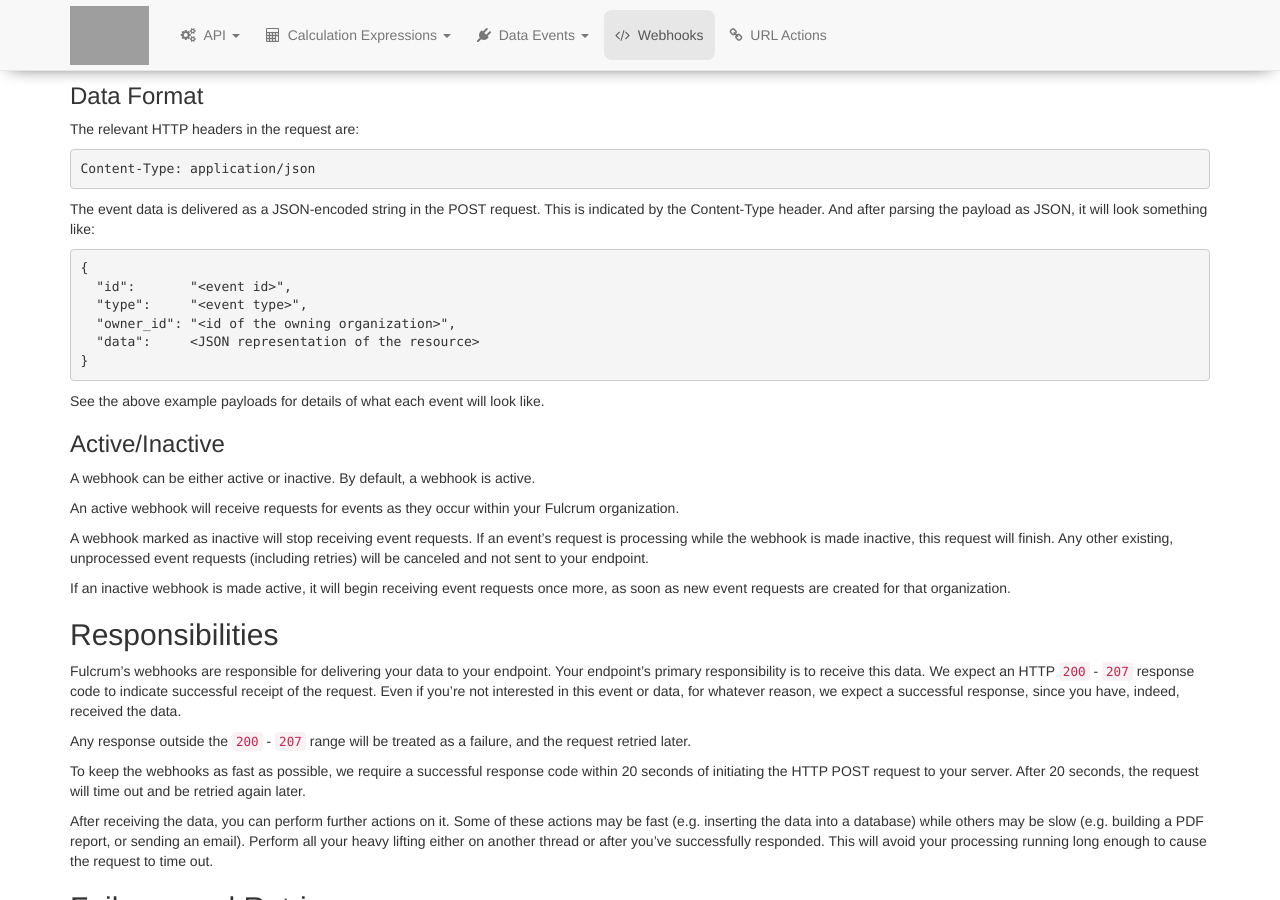
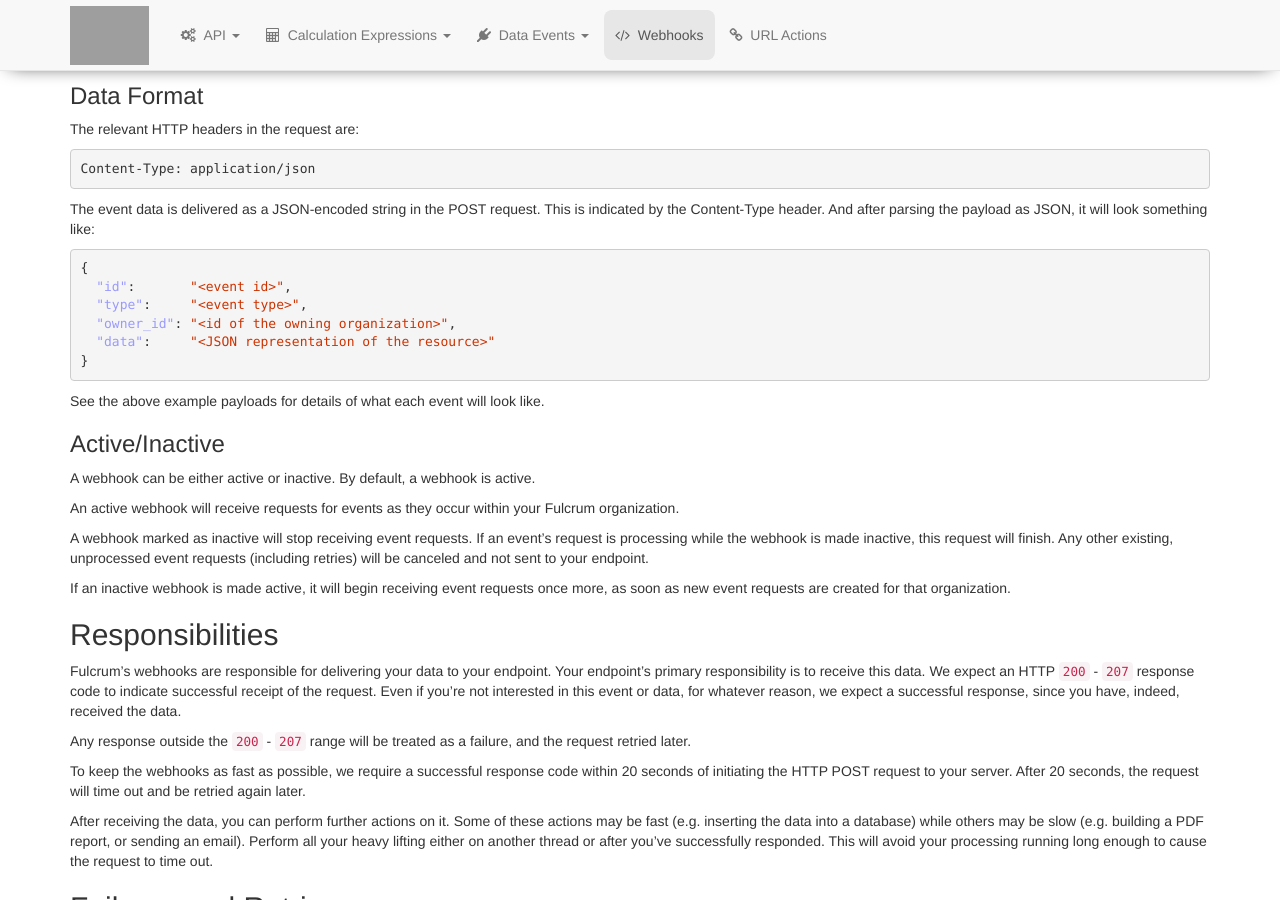
Before and after one commit to rylincoln/developer.fulcrumapp.com, a Jekyll site: the page built from _general/webhooks.md, in a window 1280 px wide and 900 px high, scrolled down 1915 px. Built offline with Jekyll 4.4.1, drawn with Linux system fonts in a browser that asks for light colours; nearby versions of some CDN libraries; grey boxes are pictures that could not be loaded.

Commit message:
Fix code formatting

````diff
--- a/_general/webhooks.md
+++ b/_general/webhooks.md
@@ -90,12 +90,14 @@ The relevant HTTP headers in the request are:
 
 The event data is delivered as a JSON-encoded string in the POST request. This is indicated by the Content-Type header. And after parsing the payload as JSON, it will look something like:
 
-    {
-      "id":       "<event id>",
-      "type":     "<event type>",
-      "owner_id": "<id of the owning organization>",
-      "data":     <JSON representation of the resource>
-    }
+```json
+{
+  "id":       "<event id>",
+  "type":     "<event type>",
+  "owner_id": "<id of the owning organization>",
+  "data":     "<JSON representation of the resource>"
+}
+```
 
 See the above example payloads for details of what each event will look like.
 
````
